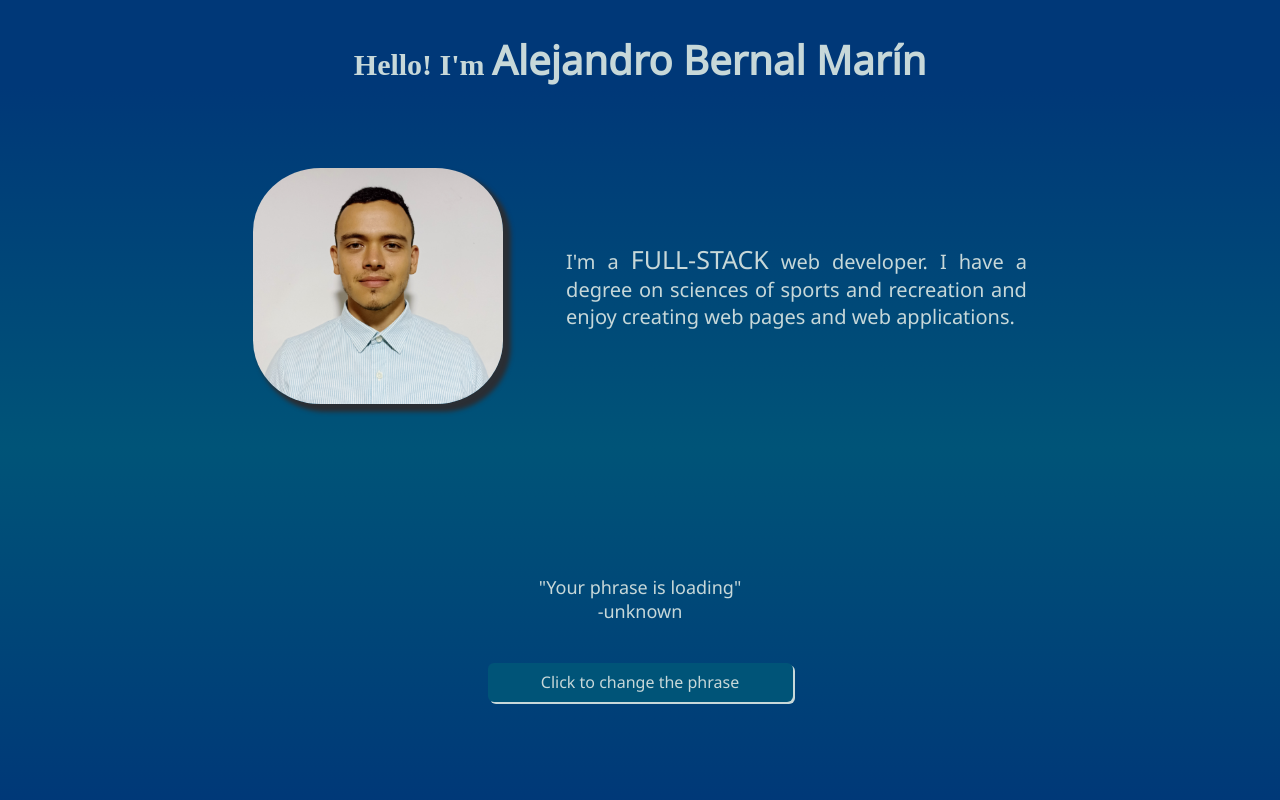
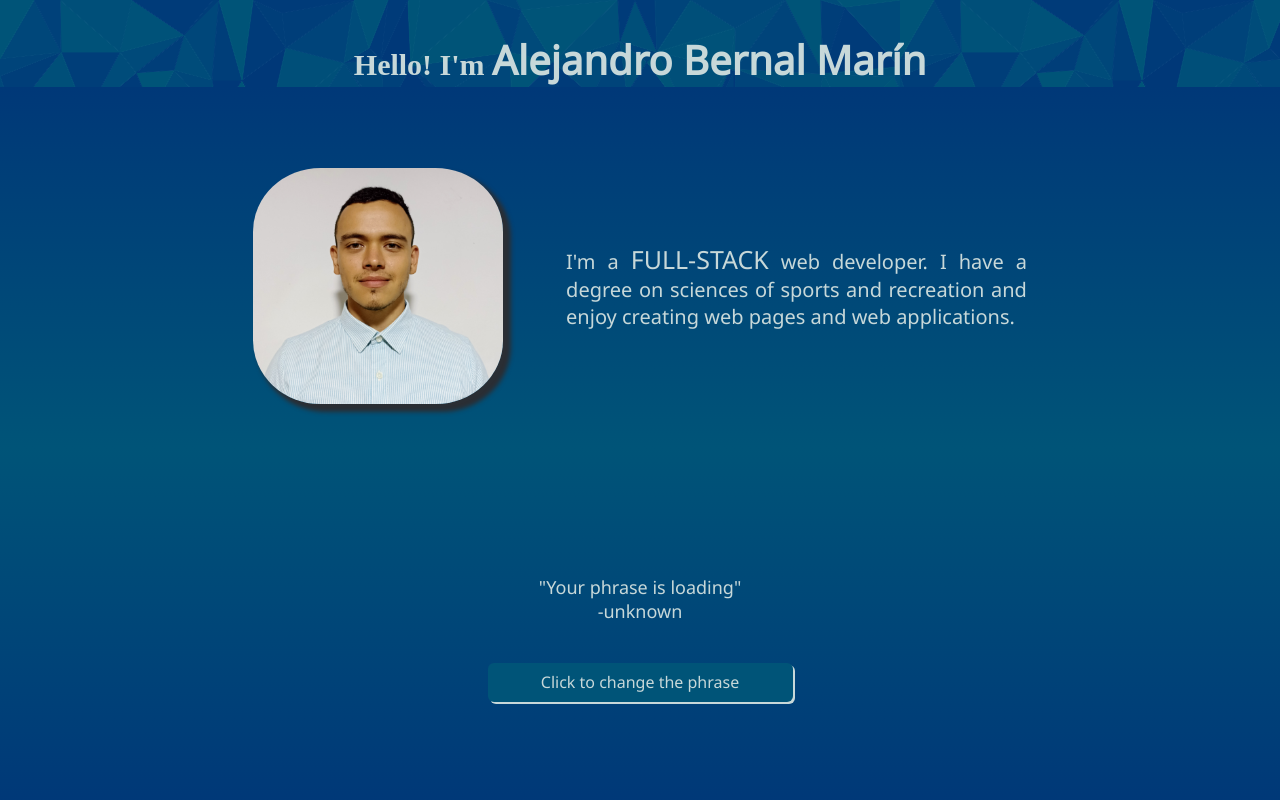
Before and after one commit to Alejandro-Bernal-M/alejandro-bernal-marin, a Next.js app: page / in a window 1280 px wide. Shown: the top 800 px of the page. Built offline with nearby package versions, Linux system fonts and the light colour scheme; no server answers; a web font is replaced by a local one.

Commit message:
Add background img

```diff
--- a/src/app/layout.tsx
+++ b/src/app/layout.tsx
@@ -1,4 +1,5 @@
 import '../styles/globals.css'
+import fondo from '../resources/images/background4.svg'
 import { Inter } from 'next/font/google'
 
 const inter = Inter({ subsets: ['latin'] })
@@ -15,7 +16,15 @@ export default function RootLayout({
 }) {
   return (
     <html lang="en">
-      <body className={inter.className}>{children}</body>
+      <body
+        style={{
+        backgroundImage: `url(${fondo.src})`,
+        backgroundSize: 'fit',
+        backgroundRepeat: 'repeat',
+      }}
+      >
+        {children}
+      </body>
     </html>
   )
 }
```
